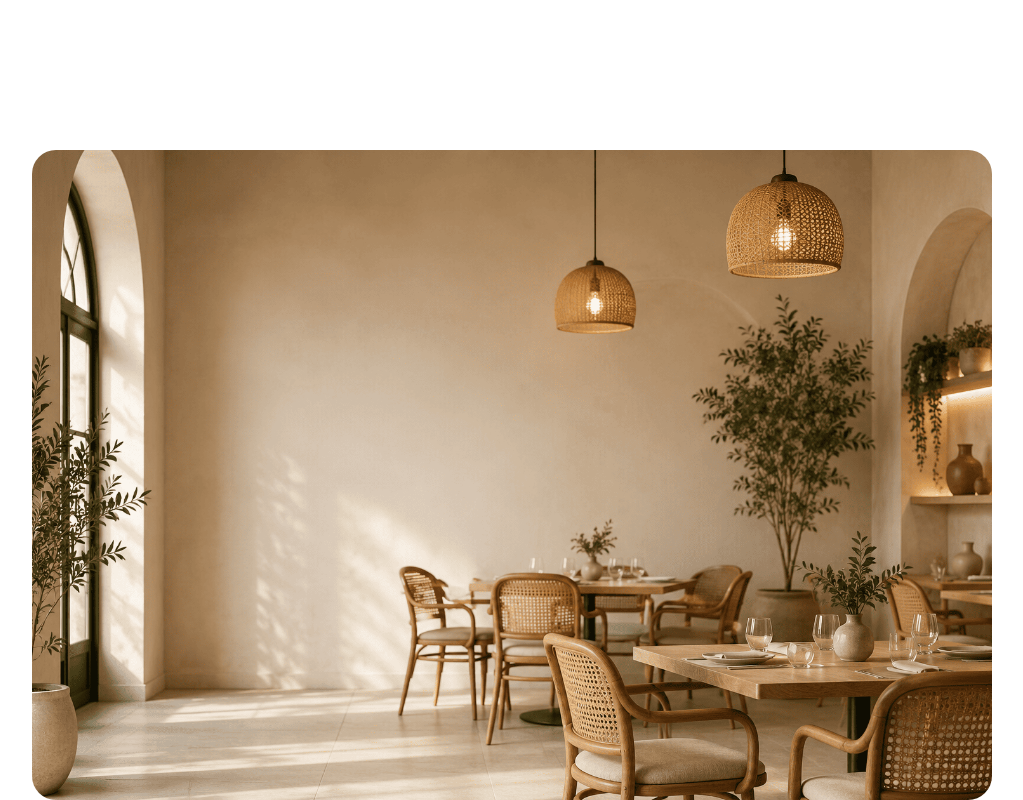
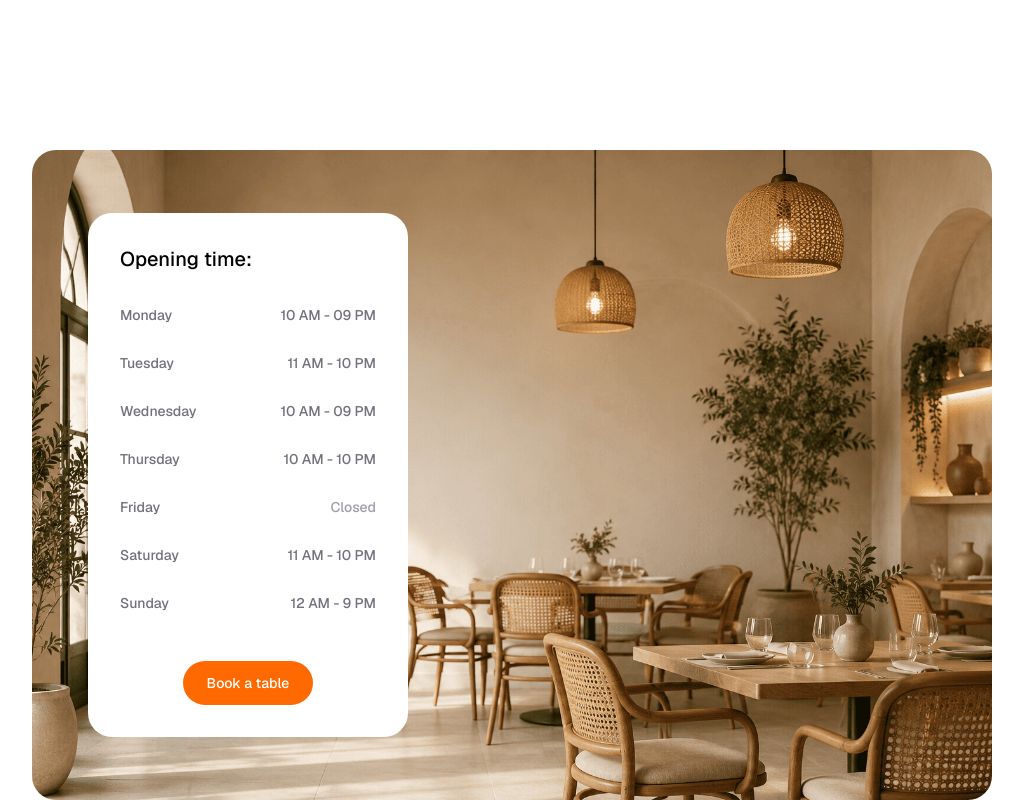
Before and after one commit to Yelle-stack/restro, a React (Vite) app: page / in a window 1280 px wide. Shown: the part 3907-4707 px from the top of the page, without its empty margins (128-1151 px from the left). Built offline with nearby package versions, Linux system fonts and the light colour scheme.

Commit message:
srcTiming

```diff
--- a/src/sections/Timing.jsx
+++ b/src/sections/Timing.jsx
@@ -1,4 +1,5 @@
 import Animated from '../components/Animated'
+import { timingData } from '../data/data'
 
 const Timing = () => {
   return (
@@ -6,6 +7,31 @@
       <Animated scale={0.8} y={0}
       className="w-full max-w-5xl h-162.5 rounded-3xl bg-cover bg-center flex items-center justify-center md:justify-start px-6 md:px-14 overflow-hidden mx-auto bg-[url('/assets/restro-timing.png')]">
 
+         {/* White Card Ovarlay */}
+           <div className='bg-white rounded-3xl p-8 w-full max-w-xs'>
+              <Animated delay={0.2}>
+                 <h3 className='text-xl mb-8 font-medium'>Opening time:</h3>
+              </Animated>
+
+            <div className='space-y-7'>
+               {timingData.map((item, index)=>(
+                  <Animated
+                  key={index}
+                  delay={index * 0.15}
+                  className="flex justify-between items-center">
+                     <span className='font-medium text-zinc-500'>{item.day}</span>
+                     <span className={`font-medium ${item.hours === "Closed" ? "text-zinc-400" : "text-zinc-500"}`}>{item.hours}</span>
+                  </Animated>
+               ))}
+            </div>
+
+            <Animated delay={0.2} className="mt-12 flex justify-center">
+                <a href="#booking-process" className='bg-orange-500 hover:bg-orange-600 text-white font-medium px-6 py-3 rounded-full transition'>
+                    Book a table
+                </a>
+            </Animated>
+           </div>
+
       </Animated>
     </section>
   )
```
